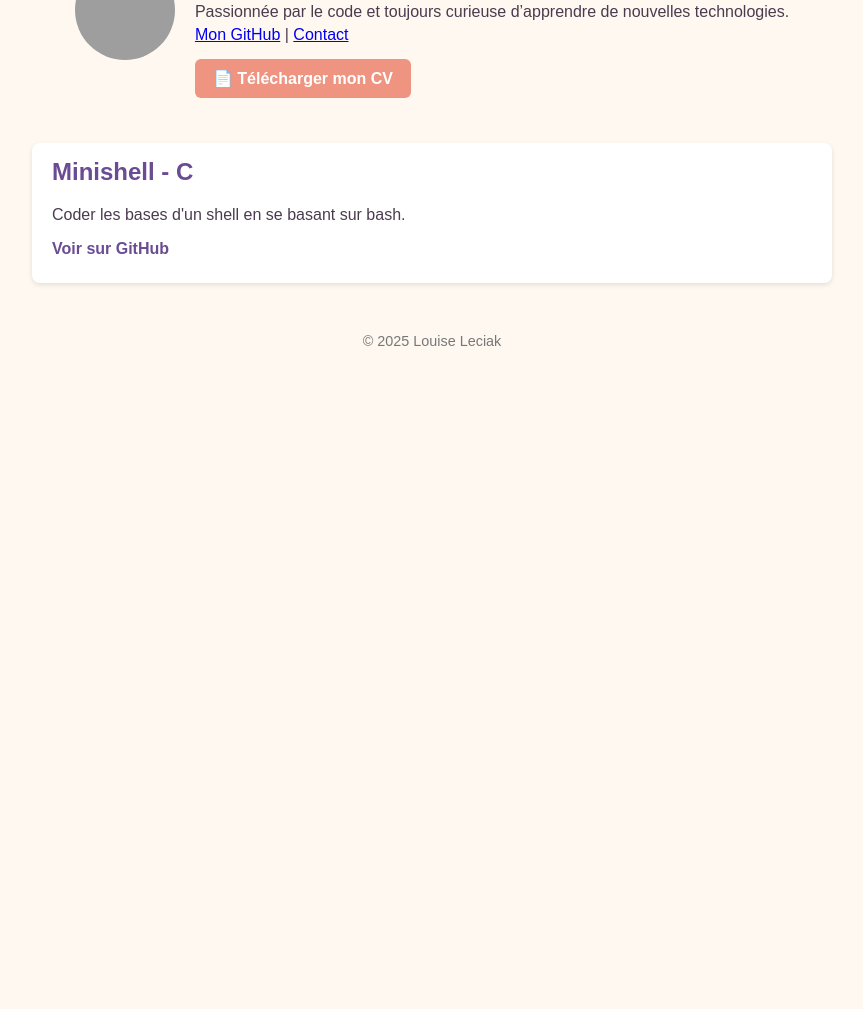
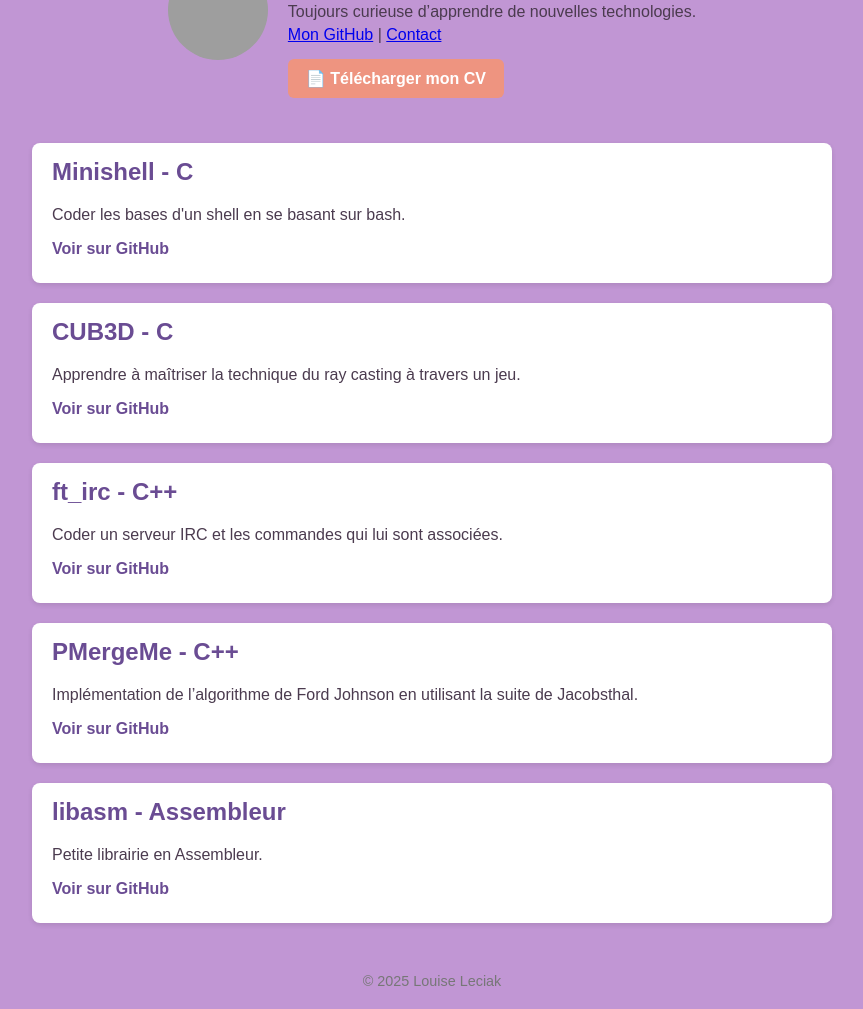
Before and after one commit to LouiseLeciak/portfolio, a plain HTML site: page index.html in a window 1280 px wide. Shown: the part 103-1112 px from the top of the page, without its empty margins (208-1071 px from the left). Before the commit the page ends 800 px from the top, so only its background shows below. Drawn offline with Linux system fonts and the light colour scheme; grey boxes are pictures that could not be loaded.

Commit message:
ADD: MORE PROJECTS

```diff
--- a/index.html
+++ b/index.html
@@ -10,7 +10,7 @@
       max-width: 800px;
       margin: 0 auto;
       padding: 20px;
-      background-color: #fff8f0;
+      background-color: #c196d4;
       color: #4b3b4f;
     }
 
@@ -118,7 +118,7 @@
     <div>
       <h1>Louise Leciak</h1>
       <p>Développeuse en formation - En recherche de stage</p>
-      <p>Passionnée par le code et toujours curieuse d’apprendre de nouvelles technologies.</p>
+      <p>Toujours curieuse d’apprendre de nouvelles technologies.</p>
       <p>
         <a href="https://github.com/LouiseLeciak" target="_blank" rel="noopener">Mon GitHub</a> |
         <a href="mailto:leciak.louise@gmail.com">Contact</a>
@@ -139,6 +139,47 @@
         </a>
       </p>
     </article>
+
+    <article class="project">
+      <h2>CUB3D - C</h2>
+      <p>Apprendre à maîtriser la technique du ray casting à travers un jeu.</p>
+      <p>
+        <a href="https://github.com/LouiseLeciak/CUB3D-42" target="_blank" rel="noopener">
+          Voir sur GitHub
+        </a>
+      </p>
+    </article>
+
+    <article class="project">
+      <h2>ft_irc - C++</h2>
+      <p>Coder un serveur IRC et les commandes qui lui sont associées.</p>
+      <p>
+        <a href="https://github.com/LouiseLeciak/FT_IRC-42" target="_blank" rel="noopener">
+          Voir sur GitHub
+        </a>
+      </p>
+    </article>
+
+    <article class="project">
+      <h2>PMergeMe - C++</h2>
+      <p>Implémentation de l’algorithme de Ford Johnson en utilisant la suite de Jacobsthal.</p>
+      <p>
+        <a href="https://github.com/LouiseLeciak/PMergeMe" target="_blank" rel="noopener">
+          Voir sur GitHub
+        </a>
+      </p>
+    </article>
+
+    <article class="project">
+      <h2>libasm - Assembleur</h2>
+      <p>Petite librairie en Assembleur.</p>
+      <p>
+        <a href="https://github.com/LouiseLeciak/LIBASM-42" target="_blank" rel="noopener">
+          Voir sur GitHub
+        </a>
+      </p>
+    </article>
+
   </section>
 
   <footer>
```
Also changed, not shown: 1 other file.
